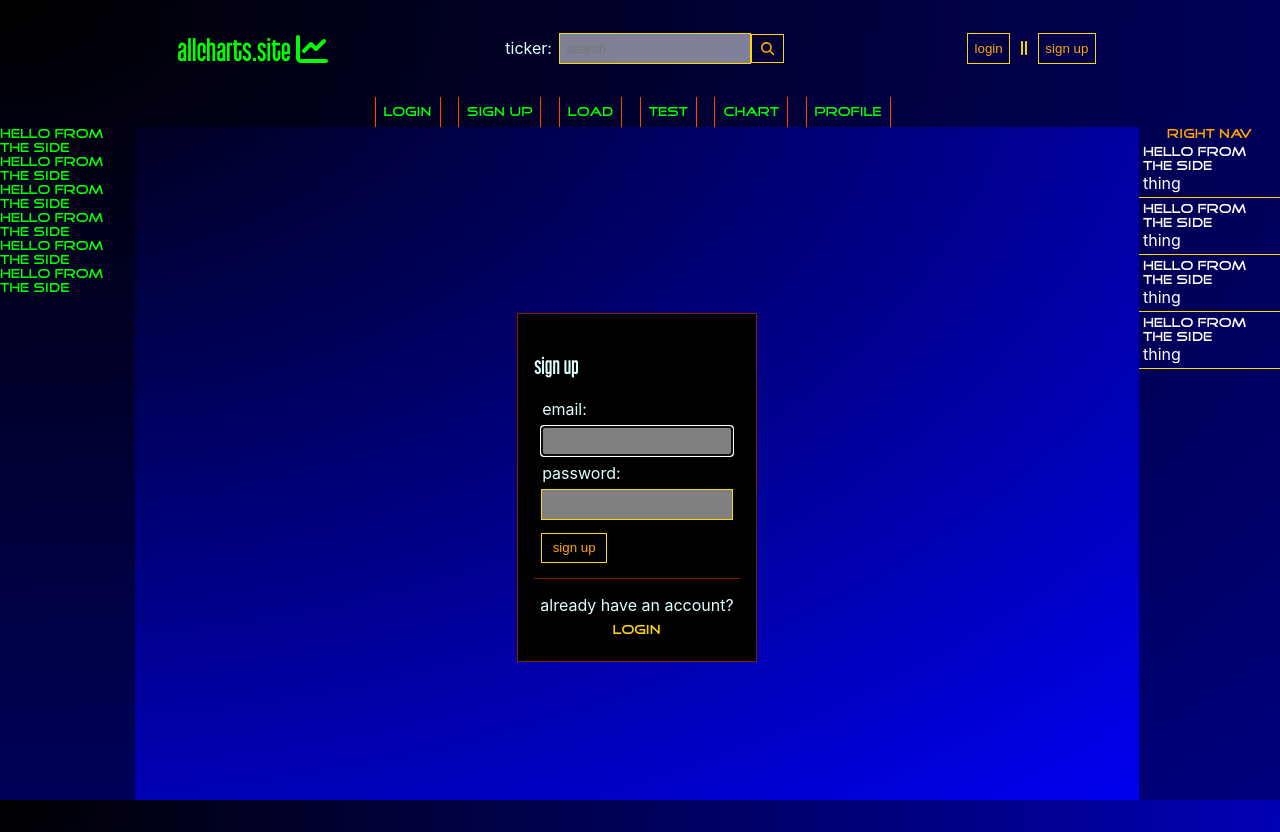
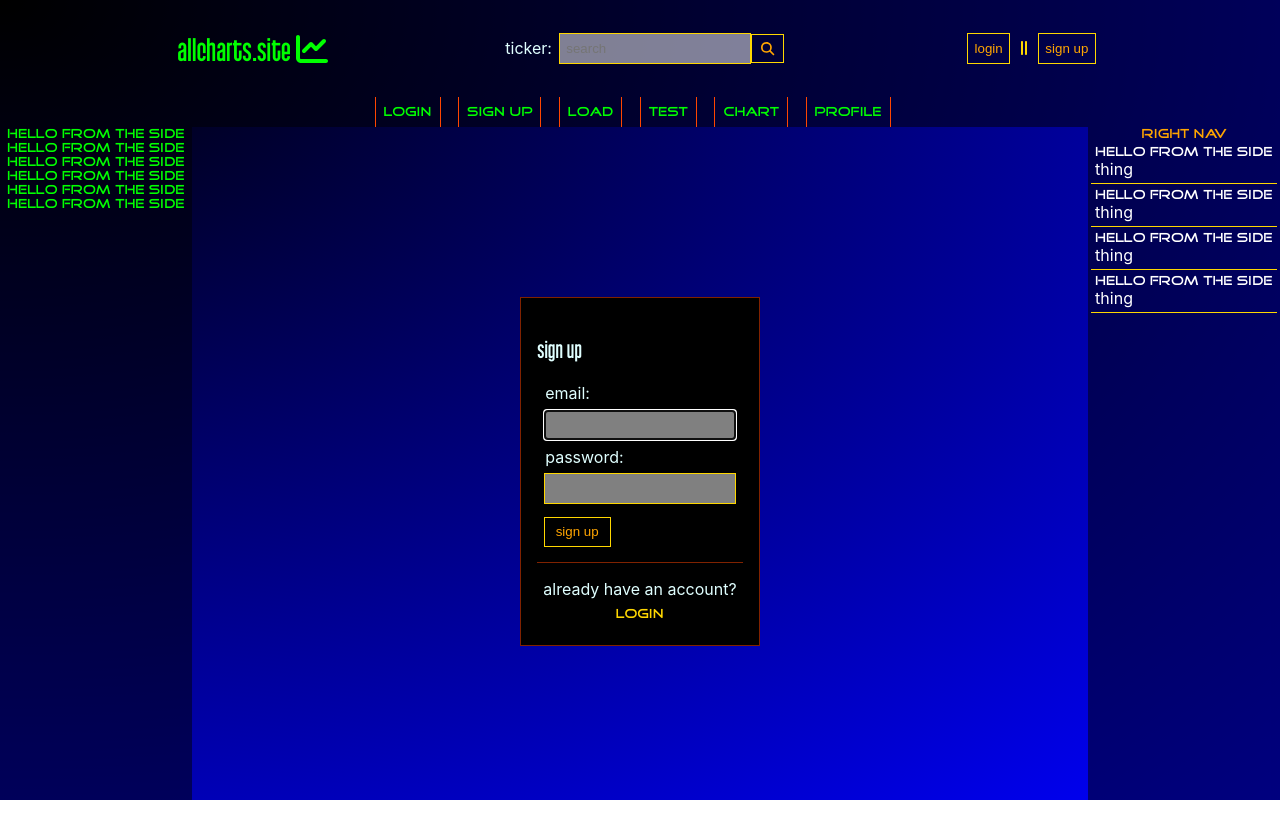
Before and after one commit to Jwatkins1138/charts-client, a React (Create React App) app: page /signup in a window 1280 px wide. After the commit the page ends 800 px from the top, so only its background shows below. Built offline with nearby package versions, Linux system fonts and the light colour scheme.

Commit message:
style fix

```diff
--- a/src/components/Loading.js
+++ b/src/components/Loading.js
@@ -6,9 +6,9 @@ const Loading = () => {
   return (
     <div className='container'>
       <Header />
-      <div className='home'>
+      <main className='home'>
         <SideBar />
-        <main className='home-main'>
+        <div className='home-main'>
           <div className='home-bar'></div>
           <div className='home-bar'></div>
           <div className='home-bar'></div>
@@ -16,9 +16,9 @@ const Loading = () => {
           <div className='home-bar'></div>
           <div className='home-bar'></div>
           <h1 id='loading-text'>loading...</h1>
-        </main>
+        </div>
         <SideBarRight />
-      </div>
+      </main>
     </div>
   )
 }
--- a/src/index.css
+++ b/src/index.css
@@ -299,10 +299,9 @@ main {
 }
 
 .test-main {
-  /* height: 100%; */
+  height: 100%;
   width: 100%;
   display: flex;
-  padding: 1em;
   justify-content: center;
   align-items: center;
 }
@@ -311,7 +310,6 @@ main {
   height: 100%;
   width: 100%;
   display: flex;
-  padding: 1em;
   justify-content: center;
   align-items: center;
 }
@@ -334,10 +332,6 @@ main {
   margin-top: .5em;
 }
 
-.sign-up {
-  display: flex;
-}
-
 form {
   padding: 1em;
   background: black;
```
